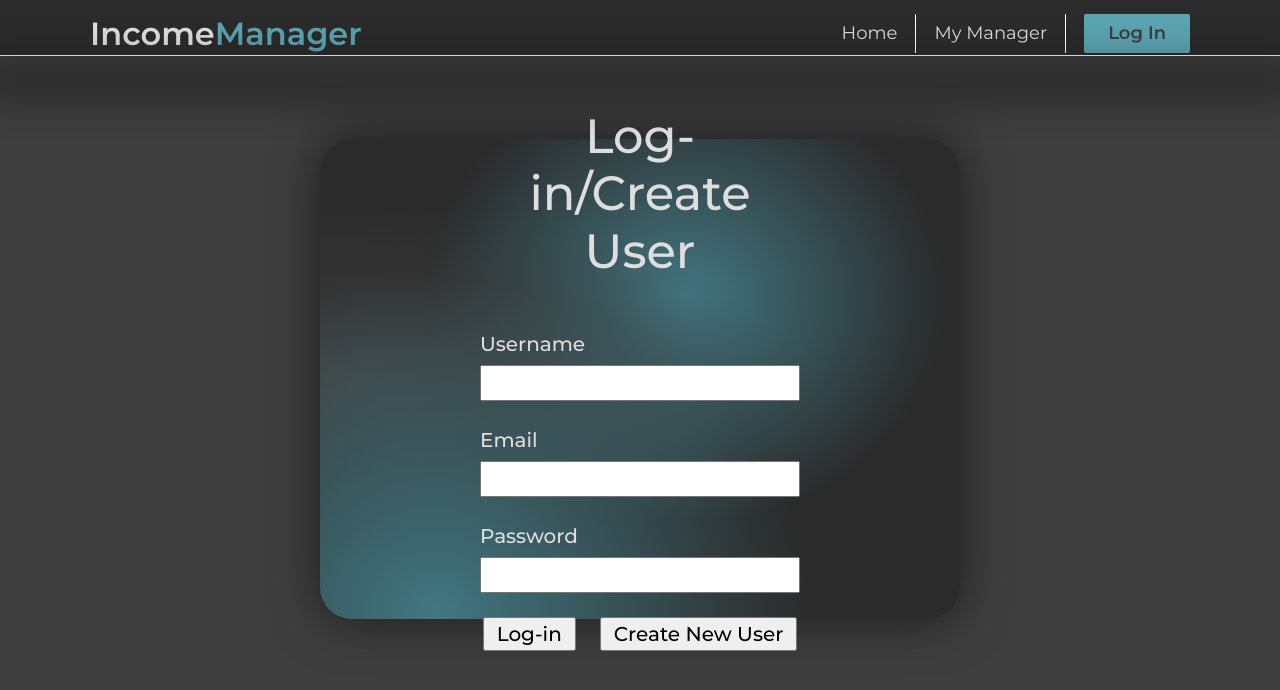
After one commit to Riley-26/IncomeManagerApp, a Django app: page /login/ in a window 1280 px wide. The commit adds this page. Shown: the top 690 px of the page. Run offline with Django 4.2, Linux system fonts and the light colour scheme.

Commit message:
10/12 20:05

```diff
--- a/IncomeApp/models.py
+++ b/IncomeApp/models.py
@@ -5,7 +5,8 @@ from django.contrib.auth.models import User
 # Create your models here.
 class Person(models.Model):
     user = models.OneToOneField(User, on_delete=models.CASCADE, null=True, blank=True)
-    name = models.CharField(max_length=255)
+    email = models.EmailField(max_length=254, null=True, blank=True)
+    name = models.CharField(max_length=255, null=True, blank=True)
 
     def __str__(self):
         return self.name
--- /dev/null
+++ b/IncomeApp/templates/incomeapp/login.html
@@ -0,0 +1,22 @@
+{% extends "incomeapp/main.html" %}
+{% load static %}
+<link rel="stylesheet" type="text/css" href="{% static 'css/main.css' %}">
+
+{% block content %}
+<div class="container login-container">
+    <form class="login-form">
+        <h1 class="login-header">Log-in/Create User</h1>
+        <label class="login-label username-label">Username</label>
+        <input type="text" class="login-input username-input" name="username-input">
+        <label class="login-label email-label">Email</label>
+        <input type="text" class="login-input email-input" name="email-input">
+        <label class="login-label password-label">Password</label>
+        <input type="text" class="login-input password-input" name="password-input">
+        <div class="login-buttons">
+            <input type="button" class="login-button" name="login-button" value="Log-in" onclick="loginUser()">
+            <input type="button" class="login-button" name="login-button" value="Create New User" onclick="loginUser()">
+        </div>
+    </form>
+</div>
+
+{% endblock content %}
--- a/IncomeApp/templates/incomeapp/main.html
+++ b/IncomeApp/templates/incomeapp/main.html
@@ -54,7 +54,7 @@
                 <ul class="nav-list">
                     <li class="nav-list-element"><a href="{% url 'home' %}">Home</a></li>
                     <li class="nav-list-element nav-list-element-mid"><a href="{% url 'userpage' %}">My Manager</a></li>
-                    <li class="nav-list-element nav-list-btn"><a href="{% url 'signin' %}">Sign In</a></li>
+                    <li class="nav-list-element nav-list-btn"><a href="{% url 'login' %}">Log In</a></li>
                 </ul>
             </div>
             <hr class="nav-hr">
--- a/IncomeApp/urls.py
+++ b/IncomeApp/urls.py
@@ -3,10 +3,11 @@ from . import views
 
 urlpatterns = [
     path('', views.home, name='home'),
-    path('signin/', views.signin, name='signin'),
+    path('login/', views.login, name='login'),
     path('userpage/', views.userpage, name='userpage'),
     path('add_income/', views.addIncome, name="add_income"),
     path('add_expense/', views.addExpense, name="add_expense"),
     path('remove_income/', views.removeIncome, name="remove_income"),
     path('remove_expense/', views.removeExpense, name="remove_expense"),
+    path('login_user/', views.loginUser, name="login_user"),
 ]
--- a/IncomeApp/views.py
+++ b/IncomeApp/views.py
@@ -10,9 +10,21 @@ def home(request):
     context = {}
     return render(request, 'incomeapp/home.html', context)
 
-def signin(request):
+def login(request):
     context = {}
-    return render(request, 'incomeapp/signin.html', context)
+    return render(request, 'incomeapp/login.html', context)
+
+def loginUser(request):
+    data = userData(request)
+    username = data['username']
+    email = data['email']
+
+    person = request.user.person
+    new_user = Person.objects.get_or_create(user=person, name=username, email=email)
+
+    new_user.save()
+
+    return JsonResponse("yes", safe=False)
 
 def userpage(request):
     data = userData(request)
--- a/static/css/main.css
+++ b/static/css/main.css
@@ -555,3 +576,58 @@ li{
     cursor: pointer;
     text-decoration: none;
 }
+
+/*login form*/
+
+.login-container{
+    display: flex;
+    justify-content: center;
+    margin: 6.5% auto;
+    height: 60vh;
+    width: 50%;
+    background: radial-gradient(at 18% 99%, rgb(66, 119, 129) 0px, transparent 50%) repeat scroll 0% 0%,
+                radial-gradient(at 4% 49%, rgb(62, 62, 62) 0px, transparent 50%) repeat scroll 0% 0%,
+                rgba(0, 0, 0, 0) radial-gradient(at 57% 33%, rgb(66, 119, 129) 0px, rgb(43, 43, 43) 50%) repeat scroll 0% 0%;
+    box-shadow: 0 0 50px 0 rgba(0, 0, 0, 0.536);
+    border-radius: 32px;
+}
+
+.login-header{
+    text-align: center;
+    font-size: 48px;
+    margin-bottom: 48px;
+    color: var(--light-font-color);
+}
+
+.login-form{
+    display: flex;
+    flex-direction: column;
+    justify-content: center;
+    height: 100%;
+    width: 50%;
+}
+
+.login-label{
+    color: var(--light-font-color);
+    margin-bottom: 6px;
+    font-size: 20px;
+    font-weight: 500;
+}
+
+.login-input{
+    margin-bottom: 24px;
+    font-size: 20px;
+    font-weight: 500;
+}
+
+.login-buttons{
+    display: flex;
+    justify-content: center;
+}
+
+.login-button{
+    padding: 0 12px;
+    margin: 0 12px;
+    font-size: 20px;
+    font-weight: 500;
+}
--- a/static/js/manager.js
+++ b/static/js/manager.js
@@ -2,6 +2,7 @@ const mainModal = document.getElementsByClassName("modal")[0];
 const incomeForm = document.getElementsByClassName("income-form")[0];
 const expenseForm = document.getElementsByClassName("expense-form")[0];
 const visBtn = document.getElementsByClassName("hide-icon")[0];
+const formModal = document.getElementsByClassName("form-modal")[0];
 
 if (window.location.pathname == '/userpage/'){
     const userTotal = document.getElementsByClassName("main-totals-usertotal")[0];
@@ -119,6 +120,14 @@ function addNewExpense(){
     expenseAmount = document.getElementsByClassName('expense-amount')[0].value
     expenseName = document.getElementsByClassName('expense-name')[0].value
 
+    x = document.getElementsByClassName('main-right-list-element-title')
+
+    for (i = 0; i < x.length; i++){
+        if (incomeName === document.getElementsByClassName('main-right-list-element-title')[i].innerHTML){
+            alert("Name already exists. Please choose another.")
+        }
+    }
+
     fetch(url, {
         method:'POST',
         headers:{
@@ -159,6 +168,8 @@ function incomeBtn(i){
     if (i == 0){
         incomeForm.style.display = "flex";
         setTimeout(() => {incomeForm.style.opacity = "1"}, 200);
+        formModal.style.display = "block";
+        setTimeout(() => {formModal.style.opacity = "1"}, 200);
     };
 }
 
@@ -167,5 +178,32 @@ function expenseBtn(i){
     if (i == 0){
         expenseForm.style.display = "flex";
         setTimeout(() => {expenseForm.style.opacity = "1"}, 200);
+        formModal.style.display = "block";
+        setTimeout(() => {formModal.style.opacity = "1"}, 200);
     };
 }
+
+function closeBtn(){
+    location.reload()
+}
+
+function loginUser(){
+    var url = "/login_user/"
+    username = document.getElementsByClassName('username-input')[0].value
+    email = document.getElementsByClassName('email-input')[0].value
+    password = document.getElementsByClassName('password-input')[0].value
+
+    fetch(url, {
+        method: 'POST',
+        headers:{
+            'Content-Type':'application/json',
+            'X-CSRFToken':csrftoken,
+        },
+        body:JSON.stringify({'username': username, 'email': email, 'password': password})
+    })
+
+    .then((response) =>{
+        location.reload()
+        return response.json();
+    })
+}
```
Also changed, not shown: other parts of static/css/main.css (+26 -5 lines), IncomeApp/templates/incomeapp/signin.html (deleted, +0 -10 lines), IncomeApp/templates/incomeapp/userpage.html (+3 -5 lines), IncomeApp/utils.py (+5 -4 lines), IncomeApp/migrations/0002_person_email_alter_person_name.py (added), db.sqlite3, 1 other file.
